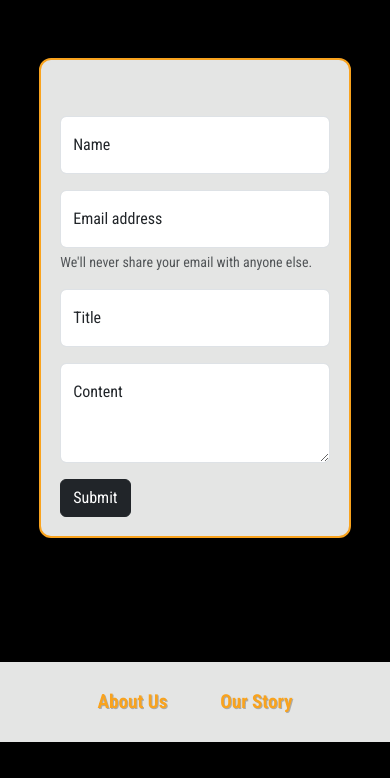
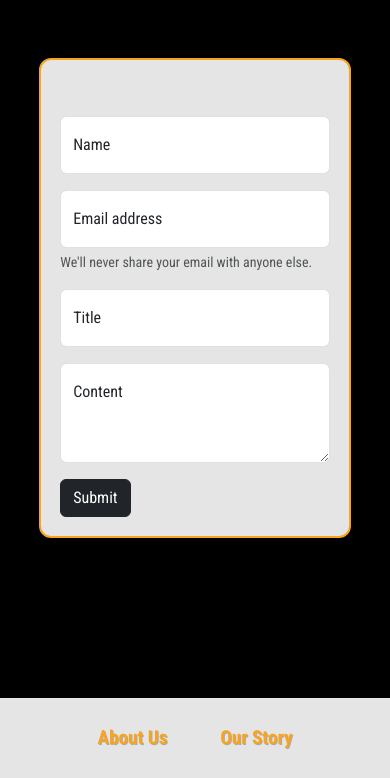
Before and after one commit to bobo122b/Semicolon, a plain HTML site: page views/contact.html in a window 390 px wide. Shown: the part 102-880 px from the top of the page. Before the commit the page ends 844 px from the top, so only its background shows below. Drawn offline with nearby package versions, Linux system fonts and the light colour scheme.

Commit message:
Resolving iphone8 footer issues

```diff
--- a/public/CSS/contact.css
+++ b/public/CSS/contact.css
@@ -14,10 +14,6 @@ ul {
   margin-inline-start: 0px;
   margin-inline-end: 0px;
   padding-inline-start: 0;
-}
-
-body {
-  height: 100%;
 }
 
 main {
@@ -40,9 +36,6 @@ footer {
   width: 100%;
   margin-top: 3rem;
   background-color: var(--Edges-color);
-  position: absolute;
-  bottom: 0;
-  left: 0;
 }
 
 .footer-list {
```
Also changed, not shown: views/contact.html (+1 -1 lines).
